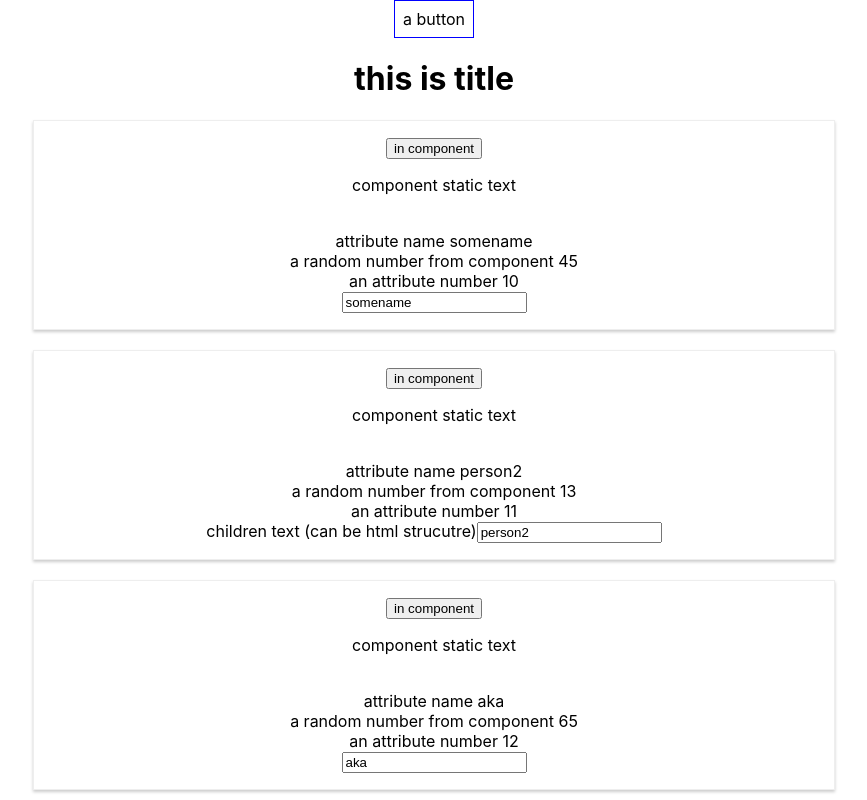
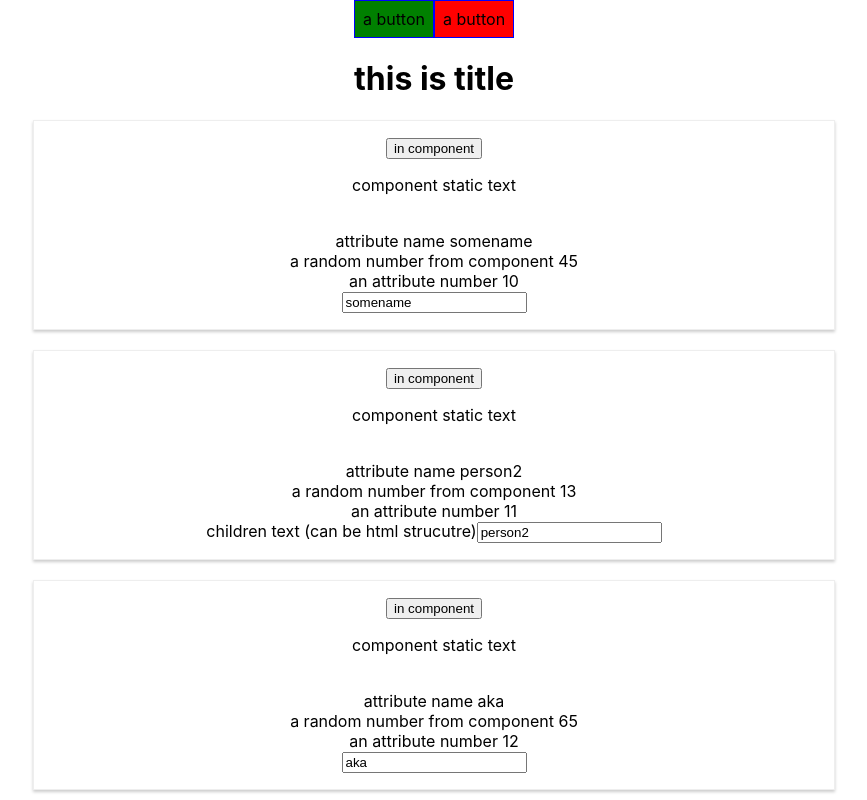
Before and after one commit to Akatsuki-Ryu/fullstackreacttemplate, a React (Create React App) app in the folder client/: page / in a window 1280 px wide. Shown: the whole page, without its empty margins (206-1073 px from the left). Built offline with nearby package versions, Linux system fonts and the light colour scheme.

Commit message:
inline css vs css file import

```diff
--- a/client/src/App.js
+++ b/client/src/App.js
@@ -1,5 +1,6 @@
 import React, {Component} from 'react';
 import './App.css';
+import './component/person.css'
 import Personcomponent from "./component/person";
 
 class App extends Component {
@@ -62,7 +63,7 @@ class App extends Component {
 
     render() {
         const inlinestyle = {
-            backgroundColor: 'white',
+            backgroundColor: 'red',
             font: 'inherit',
             border: '1px solid blue',
             padding: '8px',
@@ -71,6 +72,10 @@ class App extends Component {
         }
         return (
             <div className="App">
+                <button
+                    className="testbutton"
+                    onClick={() => this.buttonclickhandler("name from arrow")}>a button
+                </button>
                 <button
                     style={inlinestyle}
                     onClick={() => this.buttonclickhandler("name from arrow")}>a button
--- a/client/src/component/person.css
+++ b/client/src/component/person.css
@@ -7,3 +7,10 @@
     text-align-all: center;
 
 }
+.testbutton {
+    background-color: green;
+    font: inherit;
+    border: 1px solid blue;
+    padding: 8px;
+    cursor: pointer;
+}
```
